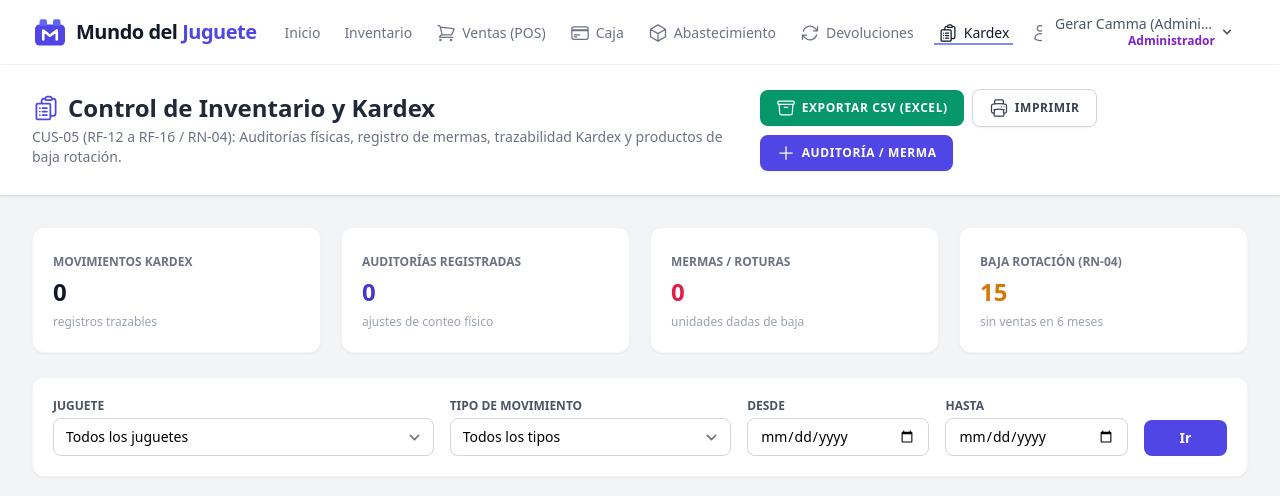
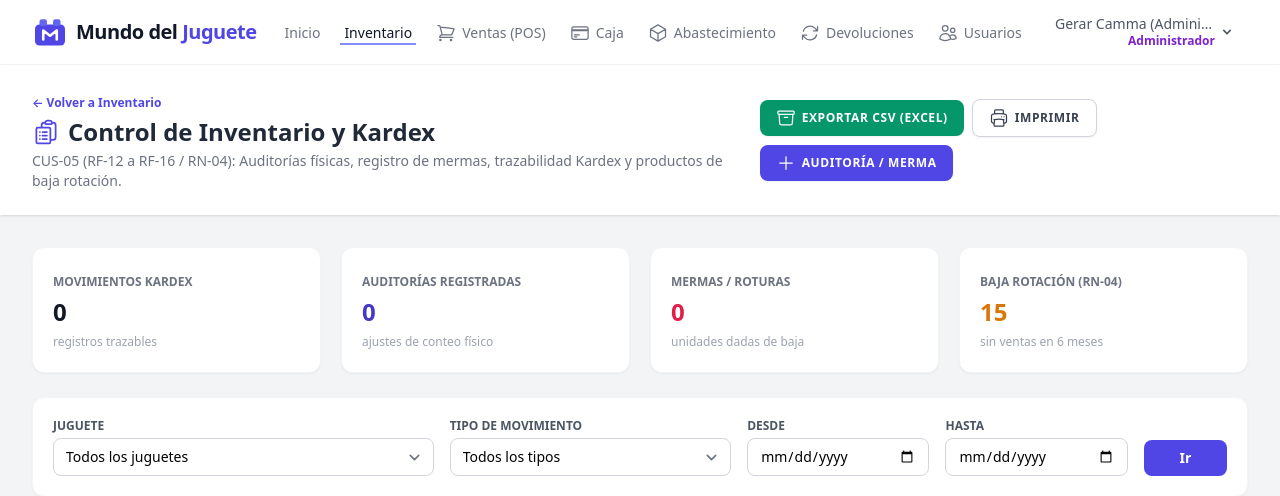
Before and after one commit to gerargram2006/Sistema-de-Gestion-de-para-Inventario-Juegeteria-Avanzado, a Laravel app: page /control-inventario in a window 1280 px wide. Shown: the top 496 px of the page. Run offline with Laravel 12, Linux system fonts and the light colour scheme; a user stored in the database is signed in; data comes from the database, SQL or seed files in the repository; data that the repository does not hold is empty; style sheets or scripts are compiled from the project's sources.

Commit message:
fix(nav): mueve acceso de Kardex dentro de Inventario para despejar barra superior

```diff
--- a/resources/views/inventario/control.blade.php
+++ b/resources/views/inventario/control.blade.php
@@ -2,7 +2,10 @@
     <x-slot name="header">
         <div class="flex flex-col sm:flex-row justify-between items-start sm:items-center gap-4">
             <div>
-                <h2 class="font-bold text-2xl text-gray-800 leading-tight flex items-center gap-2">
+                <a href="{{ route('inventario.index') }}" class="text-xs font-semibold text-indigo-600 hover:underline">
+                    ← Volver a Inventario
+                </a>
+                <h2 class="font-bold text-2xl text-gray-800 leading-tight flex items-center gap-2 mt-1">
                     <x-icon name="clipboard-document-list" class="w-7 h-7 text-indigo-600" /> {{ __('Control de Inventario y Kardex') }}
                 </h2>
                 <p class="text-sm text-gray-500 mt-1">CUS-05 (RF-12 a RF-16 / RN-04): Auditorías físicas, registro de mermas, trazabilidad Kardex y productos de baja rotación.</p>
--- a/resources/views/layouts/navigation.blade.php
+++ b/resources/views/layouts/navigation.blade.php
@@ -17,7 +17,7 @@
                         {{ __('Inicio') }}
                     </x-nav-link>
 
-                    <x-nav-link :href="route('inventario.index')" :active="request()->routeIs('inventario.*')">
+                    <x-nav-link :href="route('inventario.index')" :active="request()->routeIs('inventario.*', 'control-inventario.*')">
                         {{ __('Inventario') }}
                     </x-nav-link>
 
@@ -54,12 +54,6 @@
                     @endif
 
                     @if(Auth::user()->esAdministrador())
-                        <x-nav-link :href="route('control-inventario.index')" :active="request()->routeIs('control-inventario.*')">
-                            <span class="inline-flex items-center">
-                                <x-icon name="clipboard-document-list" class="w-4 h-4 me-1.5" /> {{ __('Kardex') }}
-                            </span>
-                        </x-nav-link>
-
                         <x-nav-link :href="route('usuarios.index')" :active="request()->routeIs('usuarios.*')">
                             <span class="inline-flex items-center">
                                 <x-icon name="users" class="w-4 h-4 me-1.5" /> {{ __('Usuarios') }}
@@ -133,7 +127,7 @@
                 {{ __('Panel Principal') }}
             </x-responsive-nav-link>
 
-            <x-responsive-nav-link :href="route('inventario.index')" :active="request()->routeIs('inventario.*')">
+            <x-responsive-nav-link :href="route('inventario.index')" :active="request()->routeIs('inventario.*', 'control-inventario.*')">
                 {{ __('Catálogo e Inventario') }}
             </x-responsive-nav-link>
 
@@ -162,10 +156,6 @@
             @endif
 
             @if(Auth::user()->esAdministrador())
-                <x-responsive-nav-link :href="route('control-inventario.index')" :active="request()->routeIs('control-inventario.*')">
-                    {{ __('Control de Inventario (Kardex)') }}
-                </x-responsive-nav-link>
-
                 <x-responsive-nav-link :href="route('usuarios.index')" :active="request()->routeIs('usuarios.*')">
                     {{ __('Usuarios') }}
                 </x-responsive-nav-link>
```
